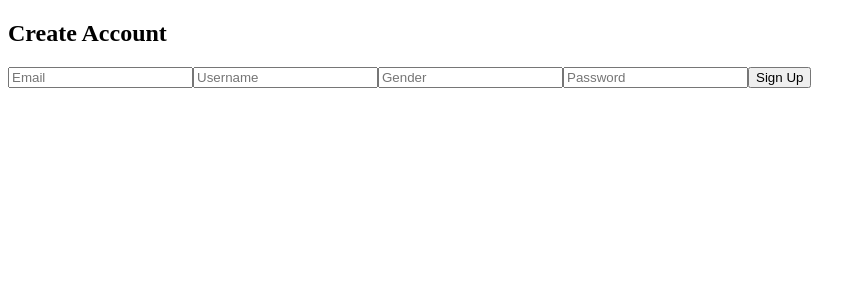
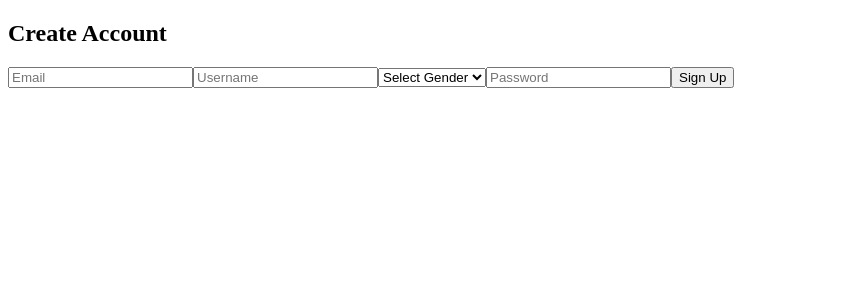
Before and after one commit to maritimezra/Truth-or-Dare, a React (Vite) app in the folder frontend/: page /signup in a window 1280 px wide. Shown: the top 300 px of the page, without its empty margins (0-866 px from the left). Built offline with nearby package versions, Linux system fonts and the light colour scheme.

Commit message:
Adjusted signup component-gender dropdown

```diff
--- a/frontend/src/components/Signup.jsx
+++ b/frontend/src/components/Signup.jsx
@@ -13,6 +13,12 @@ const CREATE_USER = gql`
     }
   }
 `;
+
+const genderOptions = [
+  { value: 'M', label: 'Male' },
+  { value: 'F', label: 'Female' },
+  { value: 'N', label: 'Nonbinary' },
+];
 
 const Signup = () => {
   const [email, setEmail] = useState('');
@@ -51,12 +57,12 @@ const Signup = () => {
         value={username}
         onChange={(e) => setUsername(e.target.value)}
       />
-      <input
-        type="text"
-        placeholder="Gender"
-        value={gender}
-        onChange={(e) => setGender(e.target.value)}
-      />
+      <select value={gender} onChange={(e) => setGender(e.target.value)}>
+        <option value="">Select Gender</option>
+        {genderOptions.map(option => (
+          <option key={option.value} value={option.value}>{option.label}</option>
+        ))}
+      </select>
       <input
         type="password"
         placeholder="Password"
```
